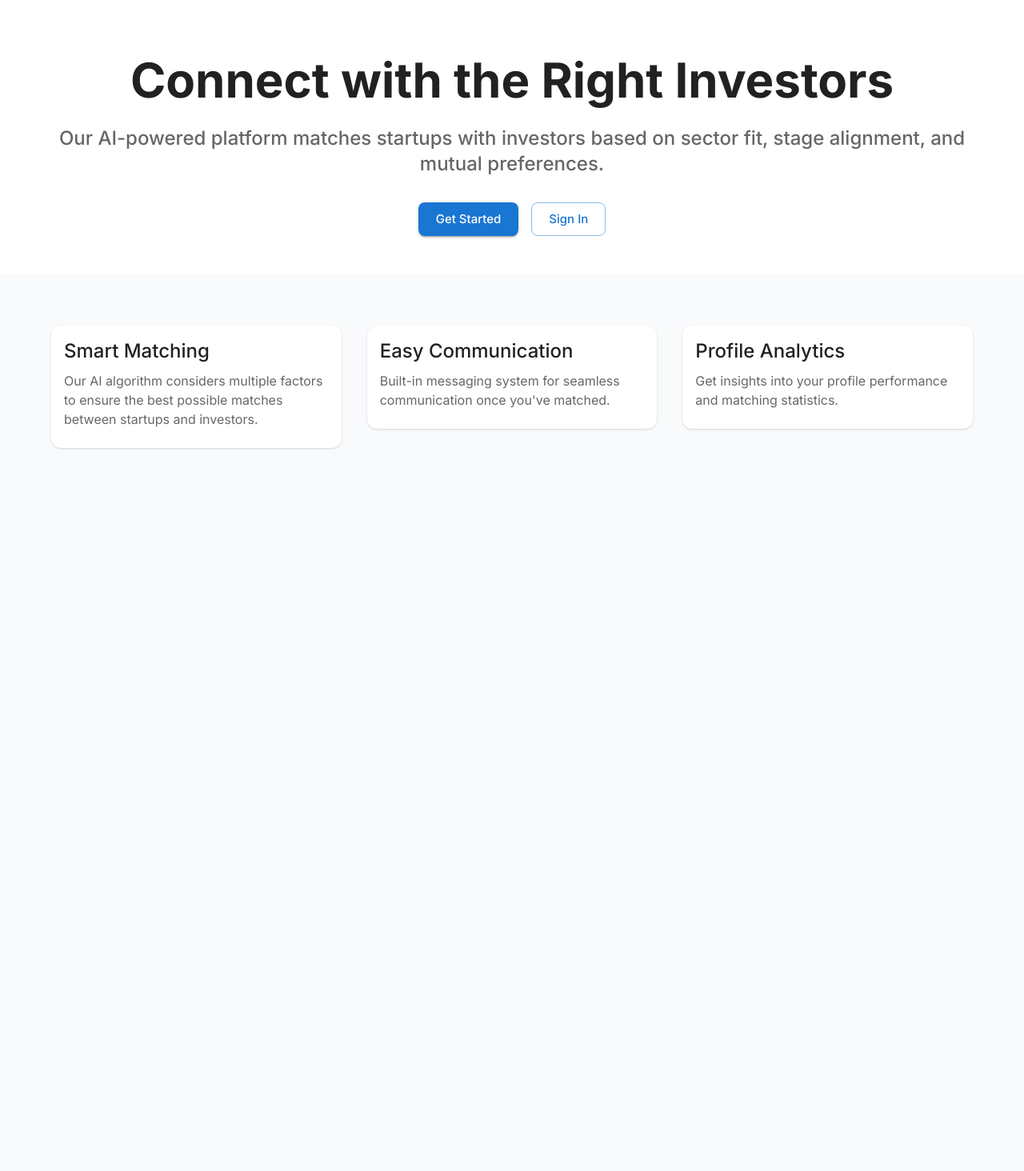
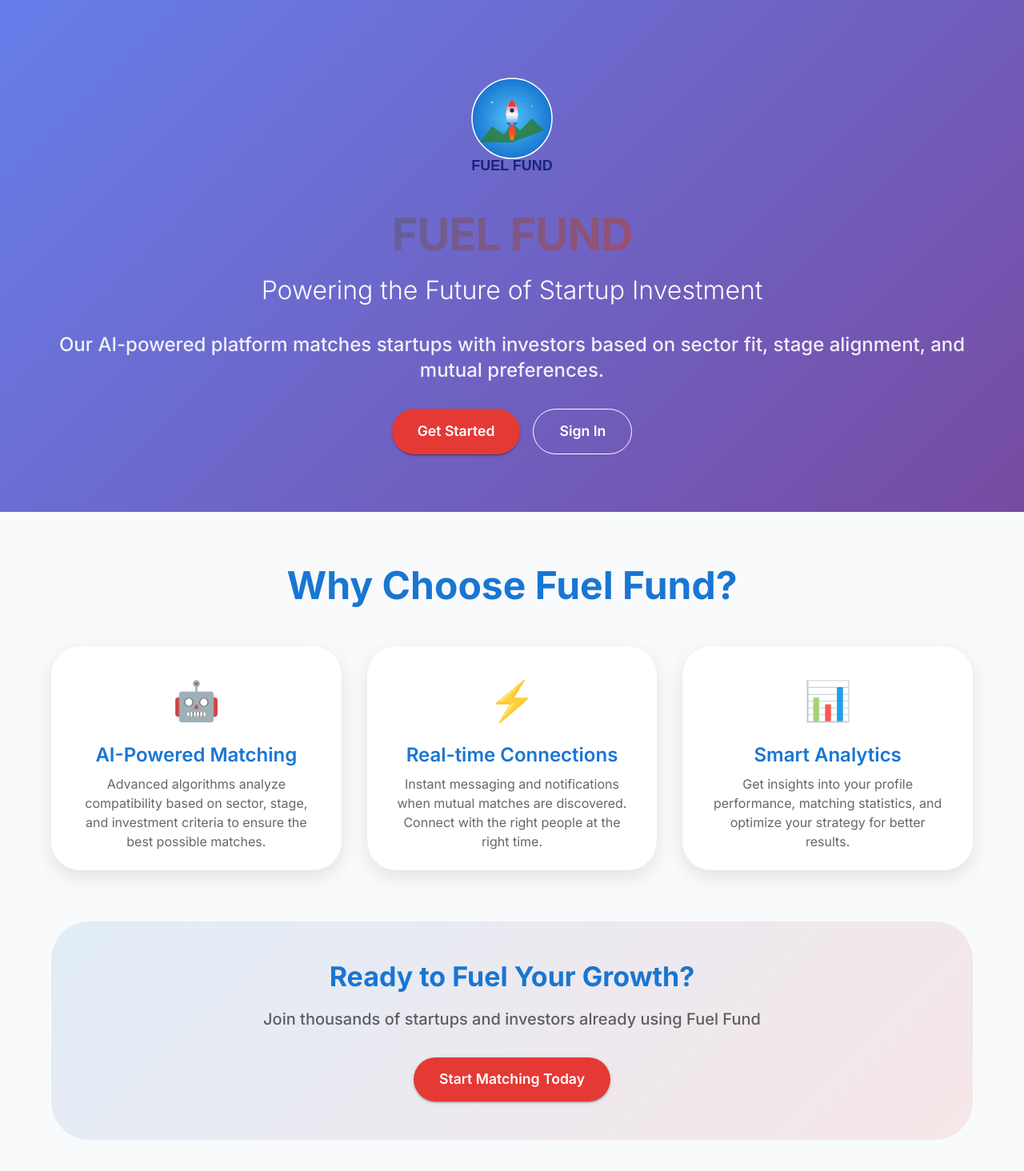
Before and after one commit to finyacht/Matchmaking, a React (Create React App) app in the folder frontend/: page / in a window 1280 px wide. Shown: the top 1464 px of the page at 80% size. Before the commit the page ends 800 px from the top, so only its background shows below. Built offline with nearby package versions, Linux system fonts and the light colour scheme.

Commit message:
feat: add Fuel Fund branding to React frontend components

```diff
--- a/frontend/src/components/Navbar.tsx
+++ b/frontend/src/components/Navbar.tsx
@@ -41,19 +41,40 @@ const Navbar = () => {
   return (
     <AppBar position="static" color="default" elevation={1}>
       <Toolbar>
-        <Typography
-          variant="h6"
+        <Box
           component={RouterLink}
           to="/dashboard"
           sx={{
+            display: 'flex',
+            alignItems: 'center',
+            textDecoration: 'none',
             flexGrow: 1,
-            textDecoration: 'none',
-            color: 'inherit',
-            fontWeight: 700,
+            gap: 1,
           }}
         >
-          Matchmaking
-        </Typography>
+          <Box
+            component="img"
+            src="/fuel-fund-logo.svg"
+            alt="Fuel Fund"
+            sx={{
+              width: 40,
+              height: 40,
+            }}
+          />
+          <Typography
+            variant="h6"
+            sx={{
+              fontWeight: 800,
+              background: 'linear-gradient(135deg, #1976d2, #e53935)',
+              WebkitBackgroundClip: 'text',
+              WebkitTextFillColor: 'transparent',
+              backgroundClip: 'text',
+              fontSize: '1.5rem',
+            }}
+          >
+            FUEL FUND
+          </Typography>
+        </Box>
 
         {/* Desktop Navigation */}
         <Box sx={{ display: { xs: 'none', md: 'flex' }, gap: 2 }}>
--- a/frontend/src/pages/Landing.tsx
+++ b/frontend/src/pages/Landing.tsx
@@ -13,42 +13,89 @@ import {
 const Landing = () => {
   return (
     <Box>
-      {/* Hero Section */}
+      {/* Hero Section with Fuel Fund Branding */}
       <Box
         sx={{
-          bgcolor: 'background.paper',
+          background: 'linear-gradient(135deg, #667eea 0%, #764ba2 100%)',
           pt: 8,
           pb: 6,
+          minHeight: '80vh',
+          display: 'flex',
+          alignItems: 'center',
         }}
       >
         <Container maxWidth="lg">
+          {/* Logo Section */}
+          <Box sx={{ textAlign: 'center', mb: 4 }}>
+            <Box
+              component="img"
+              src="/fuel-fund-logo.svg"
+              alt="Fuel Fund Logo"
+              sx={{
+                width: 200,
+                height: 'auto',
+                mb: 2,
+              }}
+            />
             <Typography
               component="h1"
               variant="h2"
               align="center"
-            color="text.primary"
-            gutterBottom
-            sx={{ fontWeight: 700 }}
+              sx={{
+                fontWeight: 800,
+                background: 'linear-gradient(135deg, #1976d2, #e53935)',
+                WebkitBackgroundClip: 'text',
+                WebkitTextFillColor: 'transparent',
+                backgroundClip: 'text',
+                fontSize: { xs: '2.5rem', md: '3.5rem' },
+                letterSpacing: '-1px',
+                mb: 2,
+              }}
             >
-            Connect with the Right Investors
+              FUEL FUND
             </Typography>
+            <Typography
+              variant="h4"
+              align="center"
+              sx={{
+                color: 'white',
+                fontWeight: 300,
+                mb: 2,
+                fontSize: { xs: '1.5rem', md: '2rem' },
+              }}
+            >
+              Powering the Future of Startup Investment
+            </Typography>
+          </Box>
+
           <Typography
             variant="h5"
             align="center"
-            color="text.secondary"
-            paragraph
-            sx={{ mb: 4 }}
+            sx={{
+              color: 'rgba(255, 255, 255, 0.9)',
+              mb: 4,
+              fontSize: { xs: '1.2rem', md: '1.5rem' },
+            }}
           >
             Our AI-powered platform matches startups with investors based on
             sector fit, stage alignment, and mutual preferences.
           </Typography>
-          <Box sx={{ display: 'flex', justifyContent: 'center', gap: 2 }}>
+
+          <Box sx={{ display: 'flex', justifyContent: 'center', gap: 2, flexWrap: 'wrap' }}>
             <Button
               component={RouterLink}
               to="/signup"
               variant="contained"
               size="large"
-              color="primary"
+              sx={{
+                bgcolor: '#e53935',
+                '&:hover': { bgcolor: '#c62828' },
+                borderRadius: 3,
+                px: 4,
+                py: 1.5,
+                fontSize: '1.1rem',
+                fontWeight: 600,
+              }}
             >
               Get Started
             </Button>
@@ -57,6 +104,19 @@ const Landing = () => {
               to="/login"
               variant="outlined"
               size="large"
+              sx={{
+                borderColor: 'white',
+                color: 'white',
+                '&:hover': {
+                  borderColor: '#e53935',
+                  bgcolor: 'rgba(229, 57, 53, 0.1)',
+                },
+                borderRadius: 3,
+                px: 4,
+                py: 1.5,
+                fontSize: '1.1rem',
+                fontWeight: 600,
+              }}
             >
               Sign In
             </Button>
@@ -66,45 +126,123 @@ const Landing = () => {
 
       {/* Features Section */}
       <Container sx={{ py: 8 }} maxWidth="lg">
+        <Typography
+          variant="h3"
+          align="center"
+          sx={{
+            fontWeight: 700,
+            mb: 6,
+            color: '#1976d2',
+          }}
+        >
+          Why Choose Fuel Fund?
+        </Typography>
+
         <Grid container spacing={4}>
           <Grid item xs={12} sm={6} md={4}>
-            <Card>
-              <CardContent>
-                <Typography variant="h5" component="h2" gutterBottom>
-                  Smart Matching
+            <Card
+              sx={{
+                height: '100%',
+                transition: 'transform 0.3s ease',
+                '&:hover': { transform: 'translateY(-5px)' },
+                borderRadius: 3,
+                boxShadow: '0 8px 25px rgba(0,0,0,0.1)',
+              }}
+            >
+              <CardContent sx={{ textAlign: 'center', p: 4 }}>
+                <Box sx={{ fontSize: '3rem', mb: 2 }}>🤖</Box>
+                <Typography variant="h5" component="h2" gutterBottom sx={{ fontWeight: 600, color: '#1976d2' }}>
+                  AI-Powered Matching
                 </Typography>
                 <Typography color="text.secondary">
-                  Our AI algorithm considers multiple factors to ensure the best possible matches
-                  between startups and investors.
+                  Advanced algorithms analyze compatibility based on sector, stage, and investment criteria
+                  to ensure the best possible matches.
                 </Typography>
               </CardContent>
             </Card>
           </Grid>
           <Grid item xs={12} sm={6} md={4}>
-            <Card>
-              <CardContent>
-                <Typography variant="h5" component="h2" gutterBottom>
-                  Easy Communication
+            <Card
+              sx={{
+                height: '100%',
+                transition: 'transform 0.3s ease',
+                '&:hover': { transform: 'translateY(-5px)' },
+                borderRadius: 3,
+                boxShadow: '0 8px 25px rgba(0,0,0,0.1)',
+              }}
+            >
+              <CardContent sx={{ textAlign: 'center', p: 4 }}>
+                <Box sx={{ fontSize: '3rem', mb: 2 }}>⚡</Box>
+                <Typography variant="h5" component="h2" gutterBottom sx={{ fontWeight: 600, color: '#1976d2' }}>
+                  Real-time Connections
                 </Typography>
                 <Typography color="text.secondary">
-                  Built-in messaging system for seamless communication once you've matched.
+                  Instant messaging and notifications when mutual matches are discovered.
+                  Connect with the right people at the right time.
                 </Typography>
               </CardContent>
             </Card>
           </Grid>
           <Grid item xs={12} sm={6} md={4}>
-            <Card>
-              <CardContent>
-                <Typography variant="h5" component="h2" gutterBottom>
-                  Profile Analytics
+            <Card
+              sx={{
+                height: '100%',
+                transition: 'transform 0.3s ease',
+                '&:hover': { transform: 'translateY(-5px)' },
+                borderRadius: 3,
+                boxShadow: '0 8px 25px rgba(0,0,0,0.1)',
+              }}
+            >
+              <CardContent sx={{ textAlign: 'center', p: 4 }}>
+                <Box sx={{ fontSize: '3rem', mb: 2 }}>📊</Box>
+                <Typography variant="h5" component="h2" gutterBottom sx={{ fontWeight: 600, color: '#1976d2' }}>
+                  Smart Analytics
                 </Typography>
                 <Typography color="text.secondary">
-                  Get insights into your profile performance and matching statistics.
+                  Get insights into your profile performance, matching statistics, and
+                  optimize your strategy for better results.
                 </Typography>
               </CardContent>
             </Card>
           </Grid>
         </Grid>
+
+        {/* Call to Action Section */}
+        <Box
+          sx={{
+            textAlign: 'center',
+            mt: 8,
+            p: 6,
+            background: 'linear-gradient(135deg, rgba(25, 118, 210, 0.1), rgba(229, 57, 53, 0.1))',
+            borderRadius: 4,
+          }}
+        >
+          <Typography variant="h4" sx={{ fontWeight: 700, mb: 2, color: '#1976d2' }}>
+            Ready to Fuel Your Growth?
+          </Typography>
+          <Typography variant="h6" sx={{ mb: 4, color: 'text.secondary' }}>
+            Join thousands of startups and investors already using Fuel Fund
+          </Typography>
+          <Box sx={{ display: 'flex', justifyContent: 'center', gap: 2, flexWrap: 'wrap' }}>
+            <Button
+              component={RouterLink}
+              to="/signup"
+              variant="contained"
+              size="large"
+              sx={{
+                bgcolor: '#e53935',
+                '&:hover': { bgcolor: '#c62828' },
+                borderRadius: 3,
+                px: 4,
+                py: 1.5,
+                fontSize: '1.1rem',
+                fontWeight: 600,
+              }}
+            >
+              Start Matching Today
+            </Button>
+          </Box>
+        </Box>
       </Container>
     </Box>
   );
```
Also changed, not shown: frontend/public/fuel-fund-logo.svg (added). Lines whose indentation alone changed are shown as unchanged.
